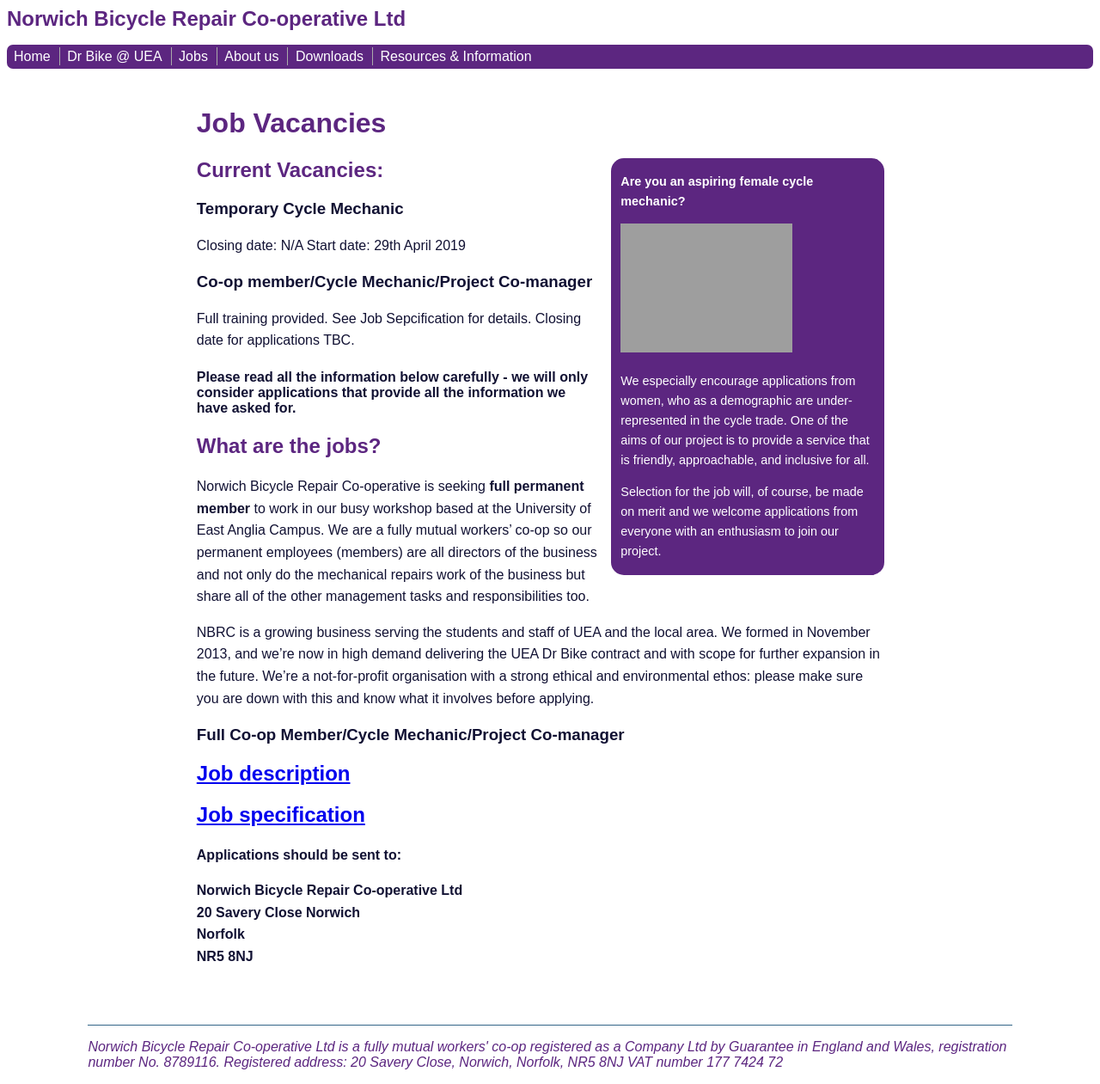
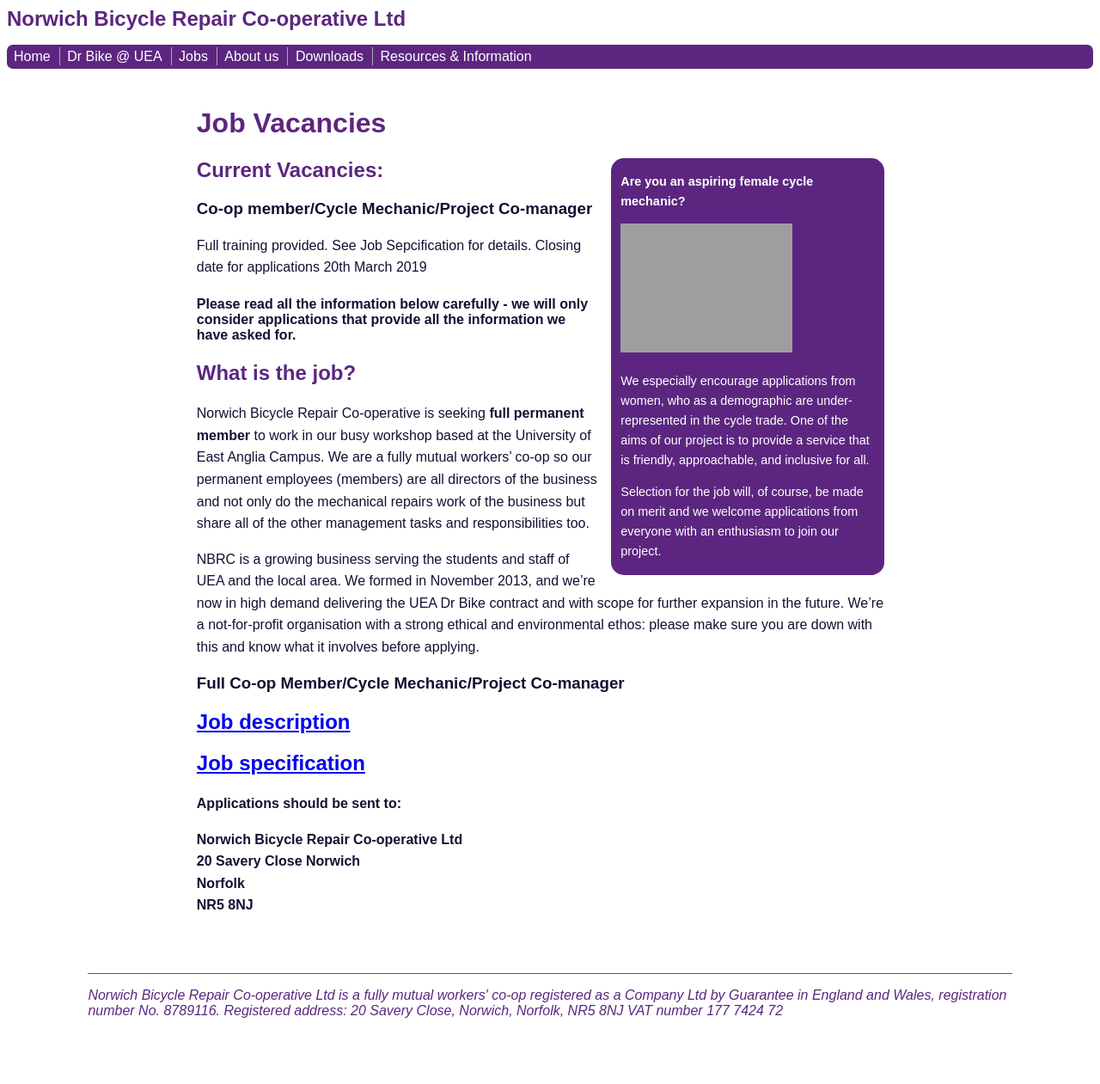
Before and after one commit to norwichbicyclerepaircooperative/norwichbicyclerepaircooperative.github.io, a Jekyll site: the page built from jobs/index.md, in a window 1280 px wide. Shown: the whole page at 86% size. Built offline with Jekyll 4.4.1, drawn with Linux system fonts in a browser that asks for light colours; after the commit the page ends 1201 px from its top, so only the background shows below that; grey boxes are pictures that could not be loaded.

Commit message:
Update index.md

```diff
--- a/jobs/index.md
+++ b/jobs/index.md
@@ -15,18 +15,14 @@
 
 ## Current Vacancies:
 
-### Temporary Cycle Mechanic
-Closing date: N/A
-Start date: 29th April 2019
-
 ### Co-op member/Cycle Mechanic/Project Co-manager
 Full training provided. See Job Sepcification for details.
-Closing date for applications TBC.
+Closing date for applications 20th March 2019
 
 
 #### Please read all the information below carefully - we will only consider applications that provide all the information we have asked for.
 
-## What are the jobs?
+## What is the job?
 Norwich Bicycle Repair Co-operative is seeking __full permanent member__ to work in our busy workshop based at the University of East Anglia Campus. We are a fully mutual workers’ co-op so our permanent employees (members) are all directors of the business and not only do the mechanical repairs work of the business but share all of the other management tasks and responsibilities too.
 
 NBRC is a growing business serving the students and staff of UEA and the local area. We formed in November 2013, and we’re now in high demand delivering the UEA Dr Bike contract and with scope for further expansion in the future. We’re a not-for-profit organisation with a strong ethical and environmental ethos: please make sure you are down with this and know what it involves before applying.
```
